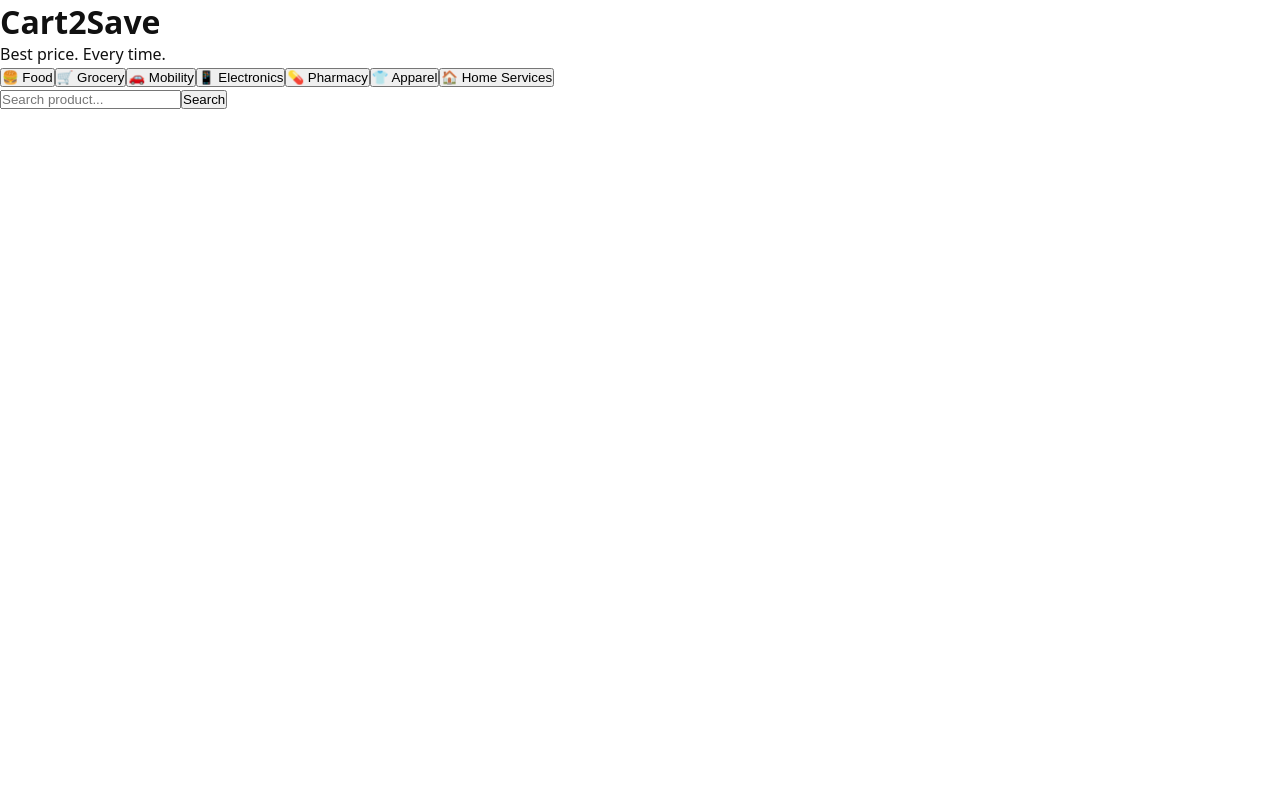
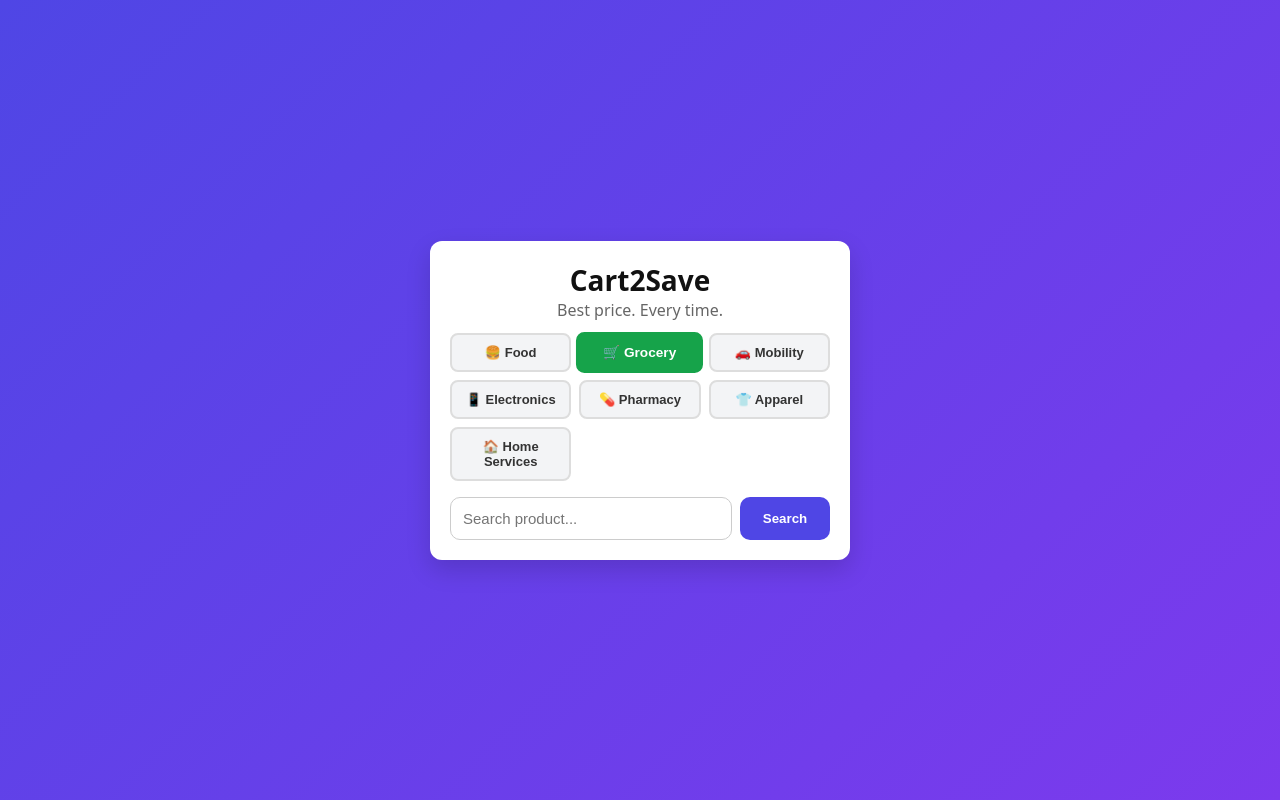
Before and after one commit to prashanthrangineni-sketch/pranix-witness-ui, a Next.js app: page / in a window 1280 px wide. Built offline with nearby package versions, Linux system fonts and the light colour scheme.

Commit message:
Fix UI state + remove Tailwind dependency using inline styles

```diff
--- a/app/page.tsx
+++ b/app/page.tsx
@@ -24,6 +24,8 @@ export default function HomePage() {
       alert('Enter product name')
       return
     }
+
+    alert(`Searching "${query}" in sector "${sector}"`)
 
     setLoading(true)
 
@@ -57,44 +59,92 @@ export default function HomePage() {
   }
 
   return (
-    <div className="min-h-screen bg-gradient-to-br from-indigo-600 to-purple-700 flex items-center justify-center p-4">
-      <div className="bg-white rounded-xl p-6 max-w-lg w-full shadow-xl">
-        <h1 className="text-3xl font-bold text-center mb-2">Cart2Save</h1>
-        <p className="text-center text-gray-500 mb-4">
+    <div style={{
+      minHeight: '100vh',
+      background: 'linear-gradient(135deg, #4f46e5, #7c3aed)',
+      display: 'flex',
+      alignItems: 'center',
+      justifyContent: 'center',
+      padding: 16
+    }}>
+      <div style={{
+        background: 'white',
+        borderRadius: 12,
+        padding: 20,
+        width: '100%',
+        maxWidth: 420,
+        boxShadow: '0 10px 25px rgba(0,0,0,0.15)'
+      }}>
+
+        <h1 style={{ textAlign: 'center', fontSize: 28, fontWeight: 'bold' }}>
+          Cart2Save
+        </h1>
+
+        <p style={{ textAlign: 'center', color: '#666', marginBottom: 12 }}>
           Best price. Every time.
         </p>
 
-        <div className="grid grid-cols-3 gap-2 mb-4">
+        <div style={{
+          display: 'grid',
+          gridTemplateColumns: 'repeat(3, 1fr)',
+          gap: 8,
+          marginBottom: 16
+        }}>
           {SECTORS.map(s => (
             <button
               key={s.id}
               onClick={() => setSector(s.id)}
-              className={`p-2 rounded-lg text-sm font-bold border transition-all ${
-                sector === s.id
-                  ? 'bg-green-600 text-white border-green-700 scale-105 shadow-lg'
-                  : 'bg-gray-100 text-gray-700 border-gray-300'
-              }`}
+              style={{
+                padding: 10,
+                borderRadius: 8,
+                border: '2px solid',
+                borderColor: sector === s.id ? '#16a34a' : '#ddd',
+                background: sector === s.id ? '#16a34a' : '#f3f4f6',
+                color: sector === s.id ? 'white' : '#333',
+                fontWeight: 'bold',
+                fontSize: 13,
+                cursor: 'pointer',
+                transform: sector === s.id ? 'scale(1.05)' : 'scale(1)',
+                transition: 'all 0.15s ease'
+              }}
             >
               {s.name}
             </button>
           ))}
         </div>
 
-        <div className="flex gap-2">
+        <div style={{ display: 'flex', gap: 8 }}>
           <input
             value={query}
             onChange={e => setQuery(e.target.value)}
             placeholder="Search product..."
-            className="flex-1 p-3 border rounded-xl focus:outline-none focus:ring-2 focus:ring-indigo-500"
+            style={{
+              flex: 1,
+              padding: 12,
+              borderRadius: 10,
+              border: '1px solid #ccc',
+              fontSize: 15
+            }}
           />
+
           <button
             onClick={handleSearch}
-            className="bg-indigo-600 text-white px-4 rounded-xl min-w-[90px] hover:bg-indigo-700 transition"
+            style={{
+              padding: '12px 16px',
+              borderRadius: 10,
+              background: '#4f46e5',
+              color: 'white',
+              fontWeight: 'bold',
+              border: 'none',
+              cursor: 'pointer',
+              minWidth: 90
+            }}
           >
             {loading ? '...' : 'Search'}
           </button>
         </div>
+
       </div>
     </div>
   )
-}
+      }
```
